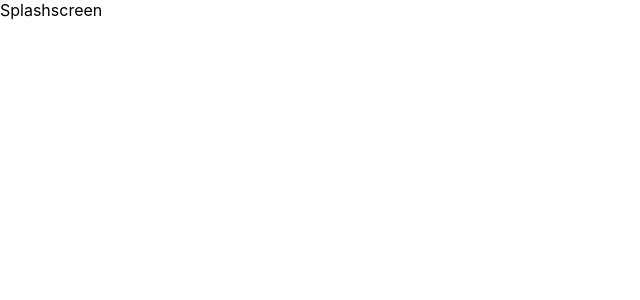
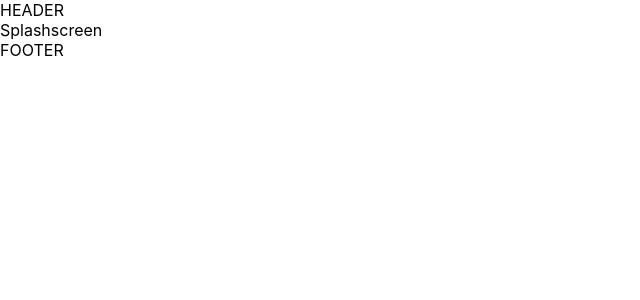
Before and after one commit to elaine-drum-female/Remember-the-Vault-Project-3, a React (Create React App) app in the folder client/: page / in a window 1280 px wide. Shown: the top 300 px of the page, without its empty margins (0-640 px from the left). Built offline with nearby package versions, Linux system fonts and the light colour scheme.

Commit message:
Imported Wrapper component

```diff
--- a/client/src/App.js
+++ b/client/src/App.js
@@ -1,15 +1,18 @@
 import React from 'react';
 import { BrowserRouter as Router, Switch, Route } from "react-router-dom";
 import Splashscreen from "./components/Splashscreen";
+import Wrapper from "./components/hoc/wrapper";
 import './App.css';
 
 function App() {
   return (
     <Router>
      <div>
+     <Wrapper>
       <Switch>
         <Route exact path="/"component={Splashscreen}/>
       </Switch>
+      </Wrapper>
       </div>
     </Router>
   );
```
